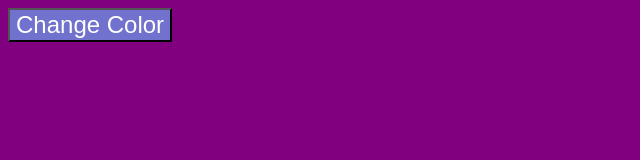
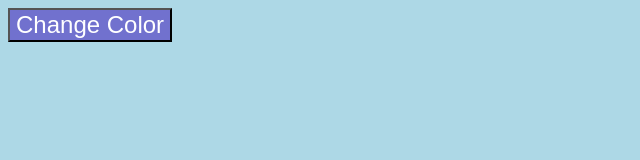
Before and after one commit to Shriant45/frontend-first, a plain HTML site: page frontend-first/index.html in a window 1280 px wide. Both pictures are taken after a click on the button "Change Color". Shown: the whole page, without its empty margins (0-640 px from the left). Drawn offline with Linux system fonts and the light colour scheme.

Commit message:
updated index.html

```diff
--- a/frontend-first/index.html
+++ b/frontend-first/index.html
@@ -12,7 +12,7 @@
 
     <script>
         function changeColor() {
-            document.getElementsByTagName('body')[0].style.backgroundColor="purple";
+            document.getElementsByTagName('body')[0].style.backgroundColor="lightblue";
         }
 
         function removeColor() {
```
